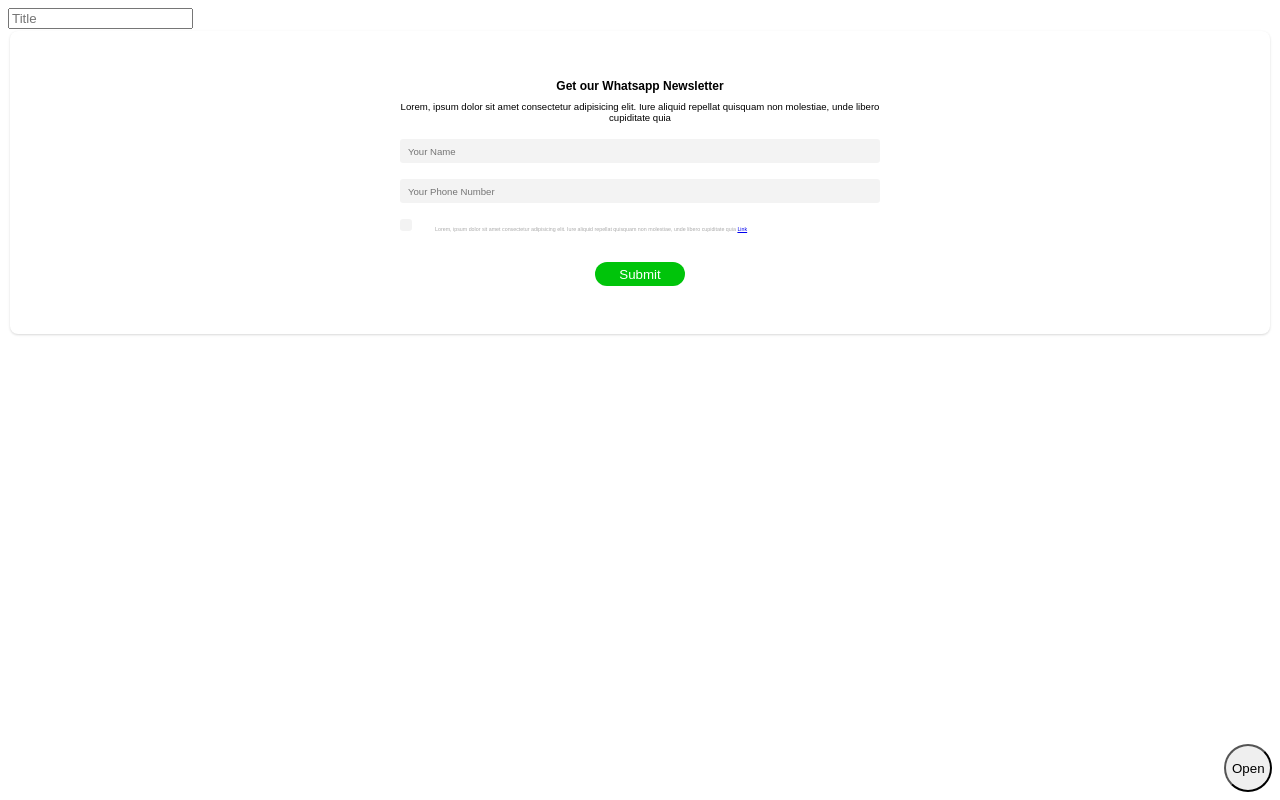
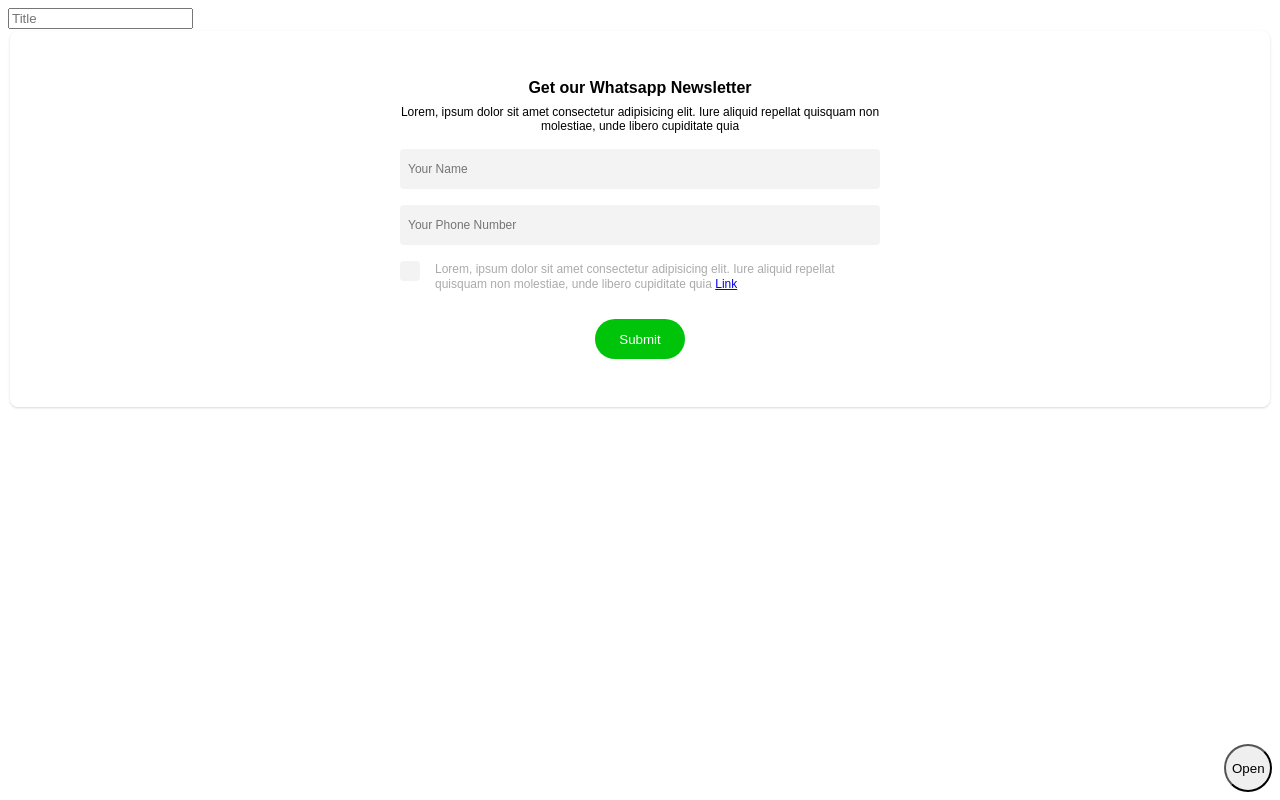
Before and after one commit to datrinh/satellite-svelte, a Svelte app: page / in a window 1280 px wide. Built offline with nearby package versions, Linux system fonts and the light colour scheme.

Commit message:
adjust sizing

```diff
--- a/index.html
+++ b/index.html
@@ -5,7 +5,6 @@
     <link rel="icon" href="/favicon.ico" />
     <meta name="viewport" content="width=device-width, initial-scale=1.0" />
     <title>Svelte + TS + Vite App</title>
-  </head>
   <style>
     *,
     *:before,
@@ -14,11 +13,12 @@
       -moz-box-sizing: border-box;
       box-sizing: border-box;
     }
-    body {
+    html {
       /* Sync with main app */
-      font-size: 14px;
+      font-size: 16px;
     }
   </style>
+  </head>
   <body>
     <div id="app"></div>
     <div data-charles="charles-newsletter"></div>
--- a/src/components/BaseCheckbox.svelte
+++ b/src/components/BaseCheckbox.svelte
@@ -47,8 +47,8 @@
       position: absolute;
       top: 0;
       left: 0;
-      height: 0.75rem;
-      width: 0.75rem;
+      height: 1.25rem;
+      width: 1.25rem;
       border-radius: $input-radius;
       background-color: $gray-light;
     }
@@ -72,16 +72,15 @@
 
     /* Style the checkmark/indicator */
     .container .checkmark:after {
-      left: 9px;
-      top: 4px;
-      width: 7px;
-      height: 14px;
+      left: 0.5rem;
+      top: 0.1rem;
+      width: 0.4rem;
+      height: 0.8rem;
       border: solid black;
       border-width: 0 2px 2px 0;
       -webkit-transform: rotate(45deg);
       -ms-transform: rotate(45deg);
       transform: rotate(45deg);
-      box-sizing: border-box;
     }
   }
 </style>
--- a/src/components/BaseInput.svelte
+++ b/src/components/BaseInput.svelte
@@ -15,6 +15,6 @@
     margin-bottom: 16px;
     height: $input-height;
     border-radius: $input-radius;
-    font-size: 0.6rem;
+    font-size: 0.75rem;
   }
 </style>
--- a/src/components/CtaButton.svelte
+++ b/src/components/CtaButton.svelte
@@ -14,13 +14,12 @@
     padding: 0.5rem 1.5rem;
     cursor: pointer;
     background-color: $green-whatsapp;
-    border-radius: 1rem;
+    border-radius: 2rem;
     border: none;
     color: white;
     height: $button-height;
     display: flex;
     align-items: center;
     justify-content: center;
-    // width: 100px;
   }
 </style>
--- a/src/satellites/NewsletterOptIn.svelte
+++ b/src/satellites/NewsletterOptIn.svelte
@@ -28,13 +28,13 @@
   {#if !isDone}
     <form class="charles-newsletter-form" on:submit|preventDefault={onSubmit}>
       <h1 class="gap">{title}</h1>
-      <p class="gap">{description}</p>
+      <p class="gap text-sm">{description}</p>
 
       <CInput type="text" placeholder={namePlaceholder} bind:value={name} />
       <CInput type="tel" placeholder={phoneNrPlaceholder} bind:value={phone} />
 
       <CCheckbox id="agreed" value={hasAgreed}>
-        <span class="legal-text">
+        <span class="text-sm">
           {legalText}
           <a href={privacyPolicyLink} target="_blank">Link</a>
         </span>
@@ -61,15 +61,9 @@
     margin: 2px; // avoid clipped box shadow in iframes
 
     h1 {
-      font-size: 0.75rem;
+      font-size: 1rem;
       margin-bottom: 8px;
       font-weight: bold;
-    }
-    p {
-      font-size: 0.6rem;
-    }
-    .legal-text {
-      font-size: 0.333rem;
     }
   }
 
--- a/src/styles/_helpers.scss
+++ b/src/styles/_helpers.scss
@@ -7,3 +7,10 @@
   align-items: center;
   justify-content: center;
 }
+
+.text-base {
+  font-size: 1rem;
+}
+.text-sm {
+  font-size: 0.75rem;
+}
--- a/src/styles/_variables.scss
+++ b/src/styles/_variables.scss
@@ -5,8 +5,8 @@
 
 // Sizes
 $newsletter-content: 576px;
-$input-height: 1.5rem;
-$button-height: 1.5rem;
+$input-height: 2.5rem;
+$button-height: 2.5rem;
 
 // Form
-$input-radius: 0.2rem;
+$input-radius: 0.25rem;
--- a/src/styles/base.scss
+++ b/src/styles/base.scss
@@ -1,22 +1,9 @@
-@import "variables";
-
 *,
 *:before,
 *:after {
   -webkit-box-sizing: border-box;
   -moz-box-sizing: border-box;
   box-sizing: border-box;
-}
-
-* {
   font-family: Arial, Helvetica, sans-serif;
   margin: 0;
 }
-
-h1 {
-  font-size: 1rem;
-}
-
-p {
-  font-size: 0.8rem;
-}
```
